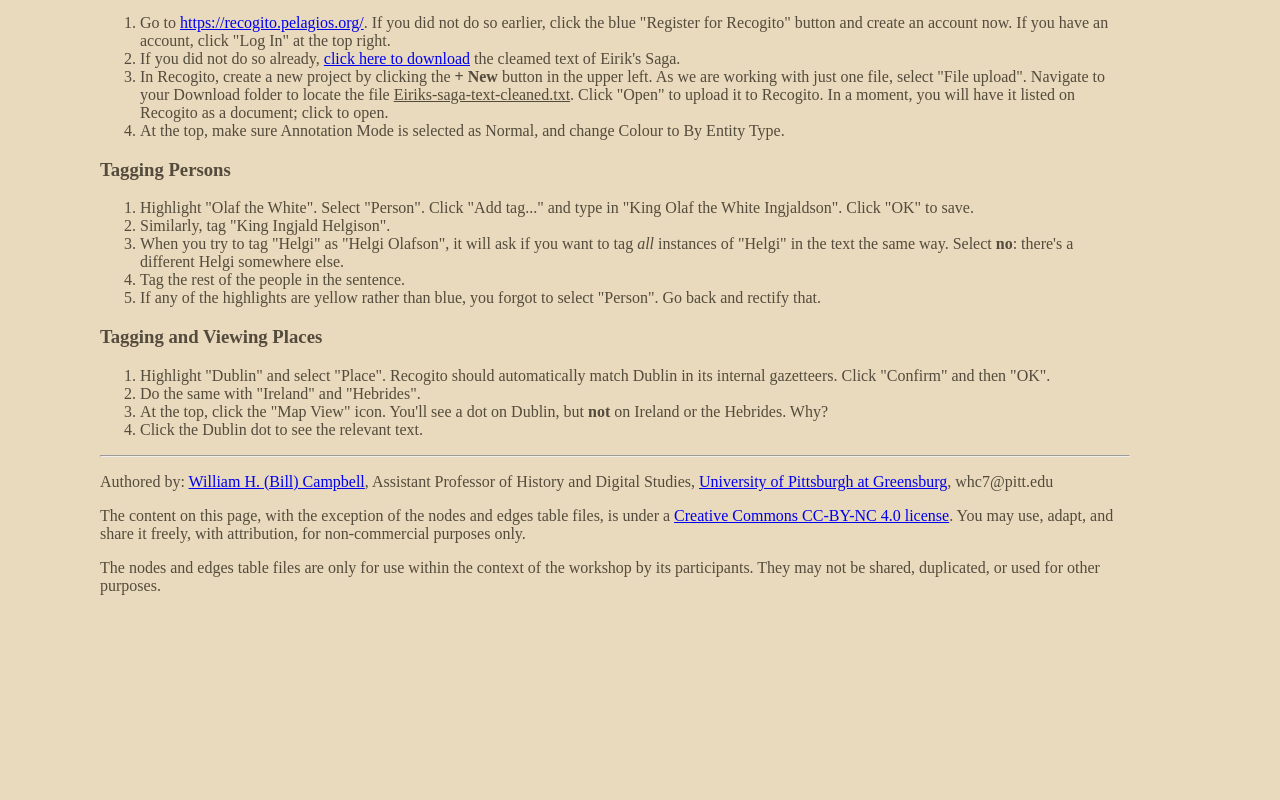
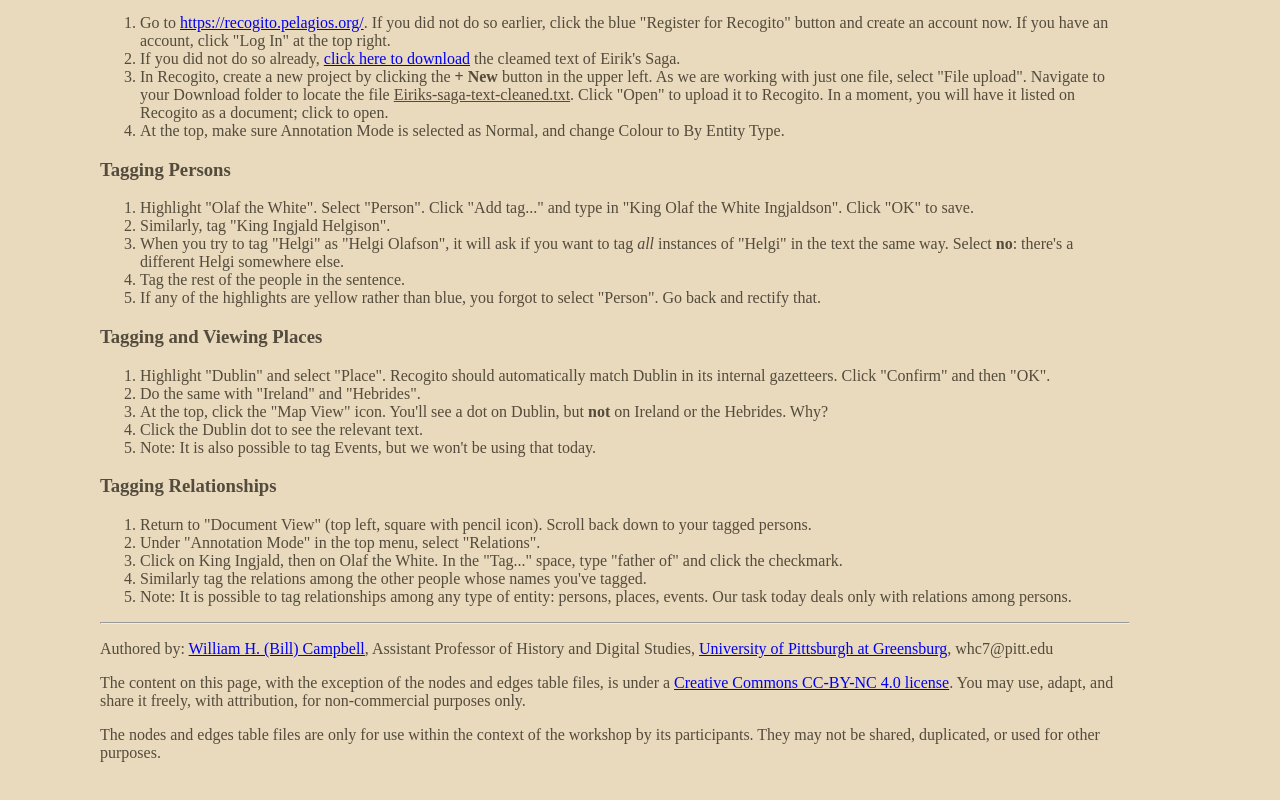
Before and after one commit to haggis78/workshop, a plain HTML site: page docs/smrs2025.html in a window 1280 px wide. Shown: the part 2647-3447 px from the top of the page. Before the commit the page ends 3342 px from the top, so only its background shows below. Drawn offline with Linux system fonts and the light colour scheme.

Commit message:
added to page

```diff
--- a/docs/smrs2025.html
+++ b/docs/smrs2025.html
@@ -95,6 +95,14 @@
             <li>Do the same with "Ireland" and "Hebrides".</li>
             <li>At the top, click the "Map View" icon. You'll see a dot on Dublin, but <b>not</b> on Ireland or the Hebrides. Why?</li>
             <li>Click the Dublin dot to see the relevant text.</li>
+            <li>Note: It is also possible to tag Events, but we won't be using that today.</li>
+        </ol>
+        <h3>Tagging Relationships</h3>
+        <ol><li>Return to "Document View" (top left, square with pencil icon). Scroll back down to your tagged persons.</li>
+            <li>Under "Annotation Mode" in the top menu, select "Relations".</li>
+            <li>Click on King Ingjald, then on Olaf the White. In the "Tag..." space, type "father of" and click the checkmark.</li>
+            <li>Similarly tag the relations among the other people whose names you've tagged.</li>
+            <li>Note: It is possible to tag relationships among any type of entity: persons, places, events. Our task today deals only with relations among persons.</li>
         </ol>
         <hr/>
         <p>Authored by: <a href='https://greensburg-pitt.academia.edu/CampbellW'>William H. (Bill) Campbell</a>, Assistant Professor of History and Digital Studies, <a href='https://www.greensburg.pitt.edu/'>University of Pittsburgh at Greensburg</a>, whc7@pitt.edu</p>
```
